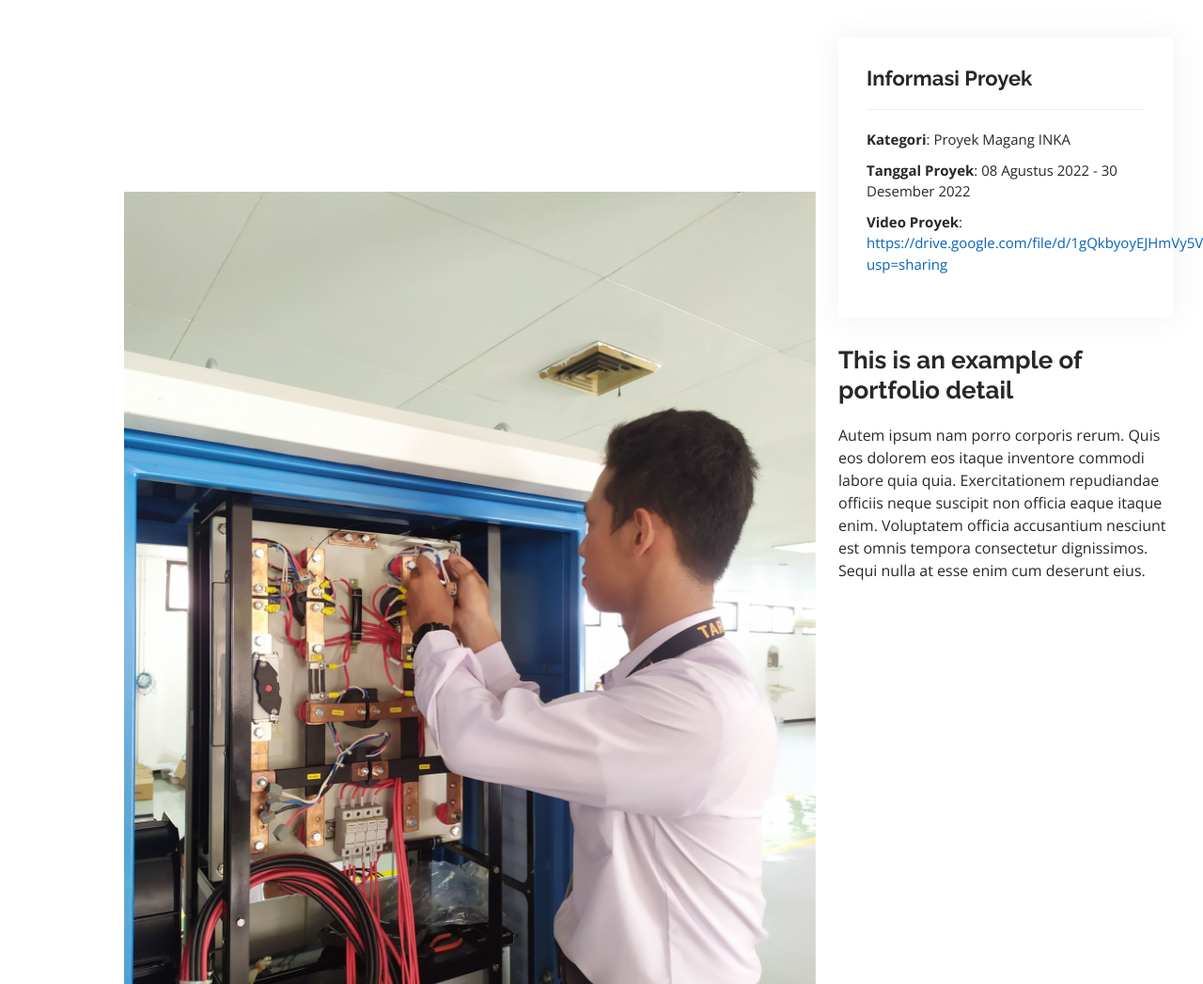
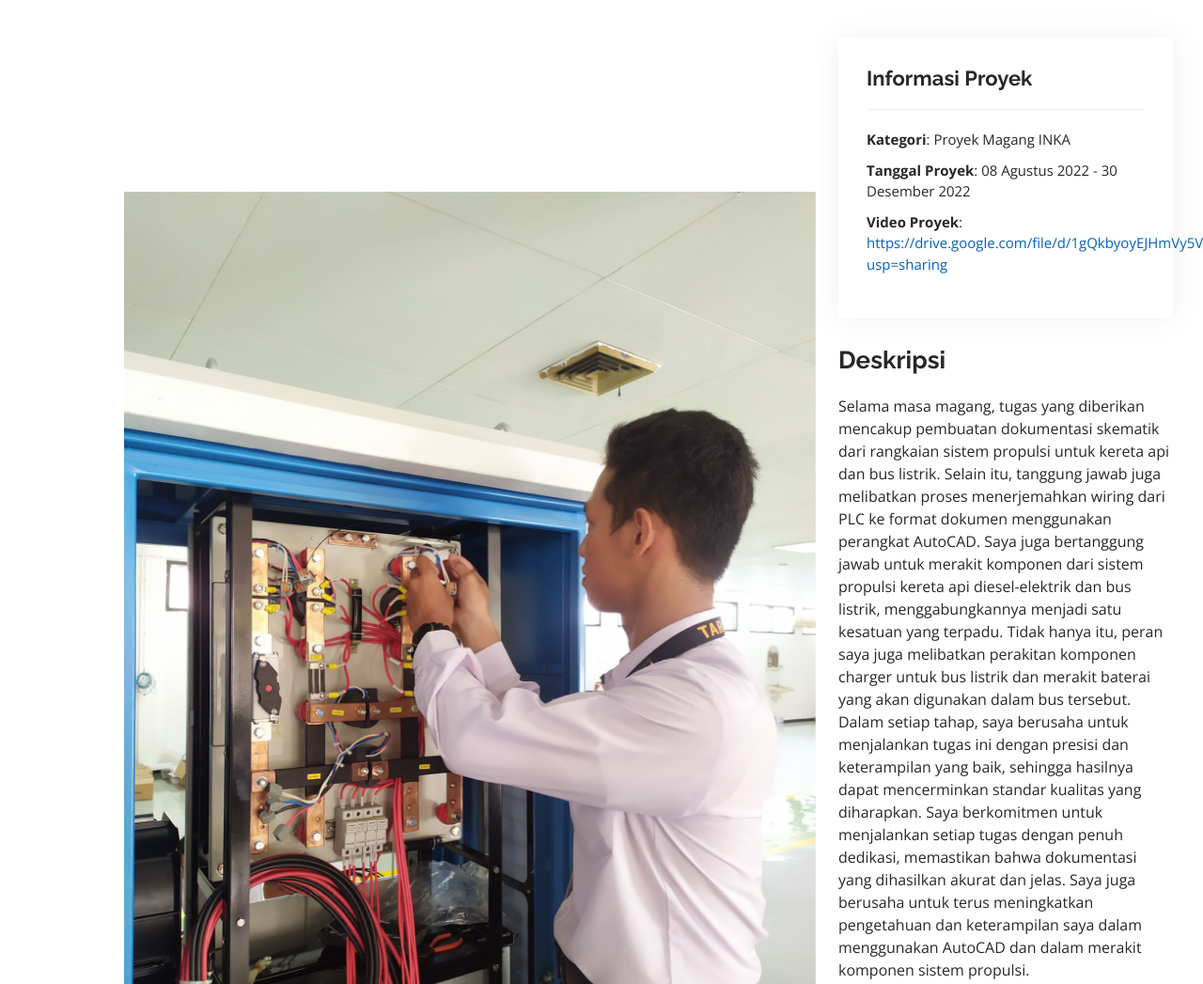
Before and after one commit to Joeamst/Joeamst.github.io, a plain HTML site: page portfolio-details-9.html in a window 1280 px wide. Shown: the top 1047 px of the page at 94% size. Drawn offline with nearby package versions, Linux system fonts and the light colour scheme.

Commit message:
Deskripsi 1

```diff
--- a/portfolio-details-9.html
+++ b/portfolio-details-9.html
@@ -89,9 +89,13 @@
               </ul>
             </div>
             <div class="portfolio-description">
-              <h2>This is an example of portfolio detail</h2>
+              <h2>Deskripsi</h2>
               <p>
-                Autem ipsum nam porro corporis rerum. Quis eos dolorem eos itaque inventore commodi labore quia quia. Exercitationem repudiandae officiis neque suscipit non officia eaque itaque enim. Voluptatem officia accusantium nesciunt est omnis tempora consectetur dignissimos. Sequi nulla at esse enim cum deserunt eius.
+                Selama masa magang, tugas yang diberikan mencakup pembuatan dokumentasi skematik dari rangkaian sistem propulsi untuk kereta api dan bus listrik. Selain itu, tanggung jawab juga melibatkan proses menerjemahkan wiring dari PLC ke format dokumen menggunakan perangkat AutoCAD. Saya juga bertanggung jawab untuk merakit komponen dari sistem propulsi kereta api diesel-elektrik dan bus listrik, menggabungkannya menjadi satu kesatuan yang terpadu.
+
+                Tidak hanya itu, peran saya juga melibatkan perakitan komponen charger untuk bus listrik dan merakit baterai yang akan digunakan dalam bus tersebut. Dalam setiap tahap, saya berusaha untuk menjalankan tugas ini dengan presisi dan keterampilan yang baik, sehingga hasilnya dapat mencerminkan standar kualitas yang diharapkan.
+
+                Saya berkomitmen untuk menjalankan setiap tugas dengan penuh dedikasi, memastikan bahwa dokumentasi yang dihasilkan akurat dan jelas. Saya juga berusaha untuk terus meningkatkan pengetahuan dan keterampilan saya dalam menggunakan AutoCAD dan dalam merakit komponen sistem propulsi.
               </p>
             </div>
           </div>
```
